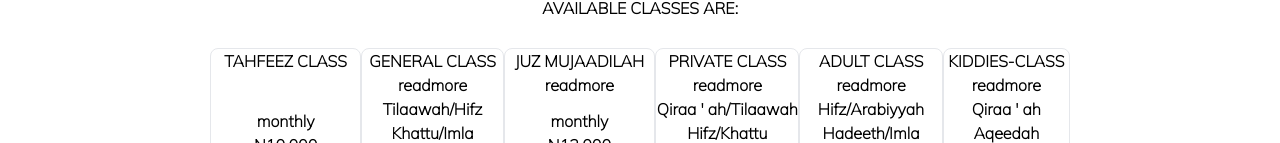
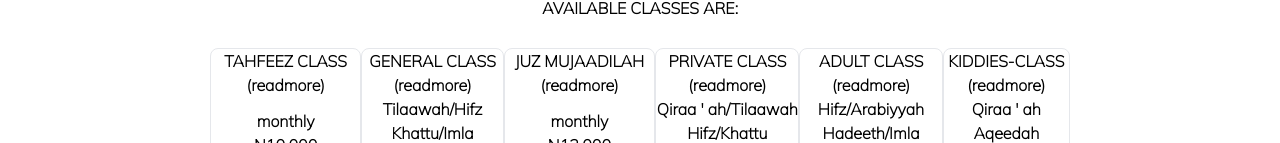
Before and after one commit to Tooyyib/thezulaykhaglobalacademy, a React (Vite) app: page / in a window 1280 px wide. Shown: the part 657-800 px from the top of the page. Built offline with nearby package versions, Linux system fonts and the light colour scheme.

Commit message:
added readme

```diff
--- a/src/Home.jsx
+++ b/src/Home.jsx
@@ -151,7 +151,7 @@ function Home() {
           <div className="font-extrabold bg-[#441d49] text-[#fdf7fb] w-[11.1rem]">
             TAHFEEZ CLASS
           </div>
-          <div onClick={tahfeez} className="text-white">(readmore)</div>
+          <div onClick={tahfeez} className="text-yellow-200 cursor-pointer">(readmore)</div>
           <div className="my-[0rem] flex-col bg-[#431146] rounded-lg">
             <div className="">
             <div className="p-3 font-extrabold"><p className="text-[#E99625]">monthly</p><p className="text-blue-300">N10,000</p></div>
@@ -170,7 +170,7 @@ function Home() {
           <div className="font-extrabold bg-[#441d49] text-[#fdf7fb] w-[10rem]">
             GENERAL CLASS
           </div>
-          <div onClick={general} className="">readmore</div>
+          <div onClick={general} className="text-yellow-200 cursor-pointer">(readmore)</div>
           <div className="my-[1rem] flex-col text-blue-300">
             <div>Tilaawah/Hifz</div>
             <div>Khattu/Imla</div>
@@ -192,7 +192,7 @@ function Home() {
           <div className="font-extrabold bg-[#441d49]  text-[#fdf7fb] w-[11.1rem]">
             JUZ MUJAADILAH
           </div>
-          <div onClick={juz} className="">readmore</div>
+          <div onClick={juz} className="text-yellow-200 cursor-pointer">(readmore)</div>
           <div className="my-[0rem] flex-col text-blue-300">
             <div className="">
             <div className="p-3 font-extrabold"><p className="text-[#E99625]">monthly</p><p>N12,000</p></div>
@@ -211,7 +211,7 @@ function Home() {
           <div className="font-extrabold bg-[#441d49] text-[#fdf7fb] w-[11rem] text-[1.1rem]">
             PRIVATE CLASS
           </div>
-          <div onClick={prive} className="">readmore</div>
+          <div onClick={prive} className="text-yellow-200 cursor-pointer">(readmore)</div>
           <div className="my-[1rem] flex-col text-blue-300">
             <div>Qiraa{" ' "}ah/Tilaawah</div>
             <div>Hifz/Khattu</div>
@@ -233,7 +233,7 @@ function Home() {
           <div className="font-extrabold bg-[#441d49] text-[#fdf7fb] w-[11rem]">
             ADULT CLASS
           </div>
-          <div onClick={adult} className="">readmore</div>
+          <div onClick={adult} className="text-yellow-200 cursor-pointer">(readmore)</div>
           <div className="my-[1rem] flex-col text-blue-300">
             <div>Hifz/Arabiyyah</div>
             <div>Hadeeth/Imla</div>
@@ -256,7 +256,7 @@ function Home() {
           <div className="font-extrabold bg-[#441d49] text-[#fdf7fb] w-[10rem] text-[1.1rem]">
             KIDDIES-CLASS
           </div>
-          <div onClick={kids} className="">readmore</div>
+          <div onClick={kids} className="text-yellow-200 cursor-pointer">(readmore)</div>
           <div id="classdays" className="my-[1rem] flex-col text-blue-300">
             <div>Qiraa{" ' "}ah</div>
             <div>Aqeedah</div>
```
